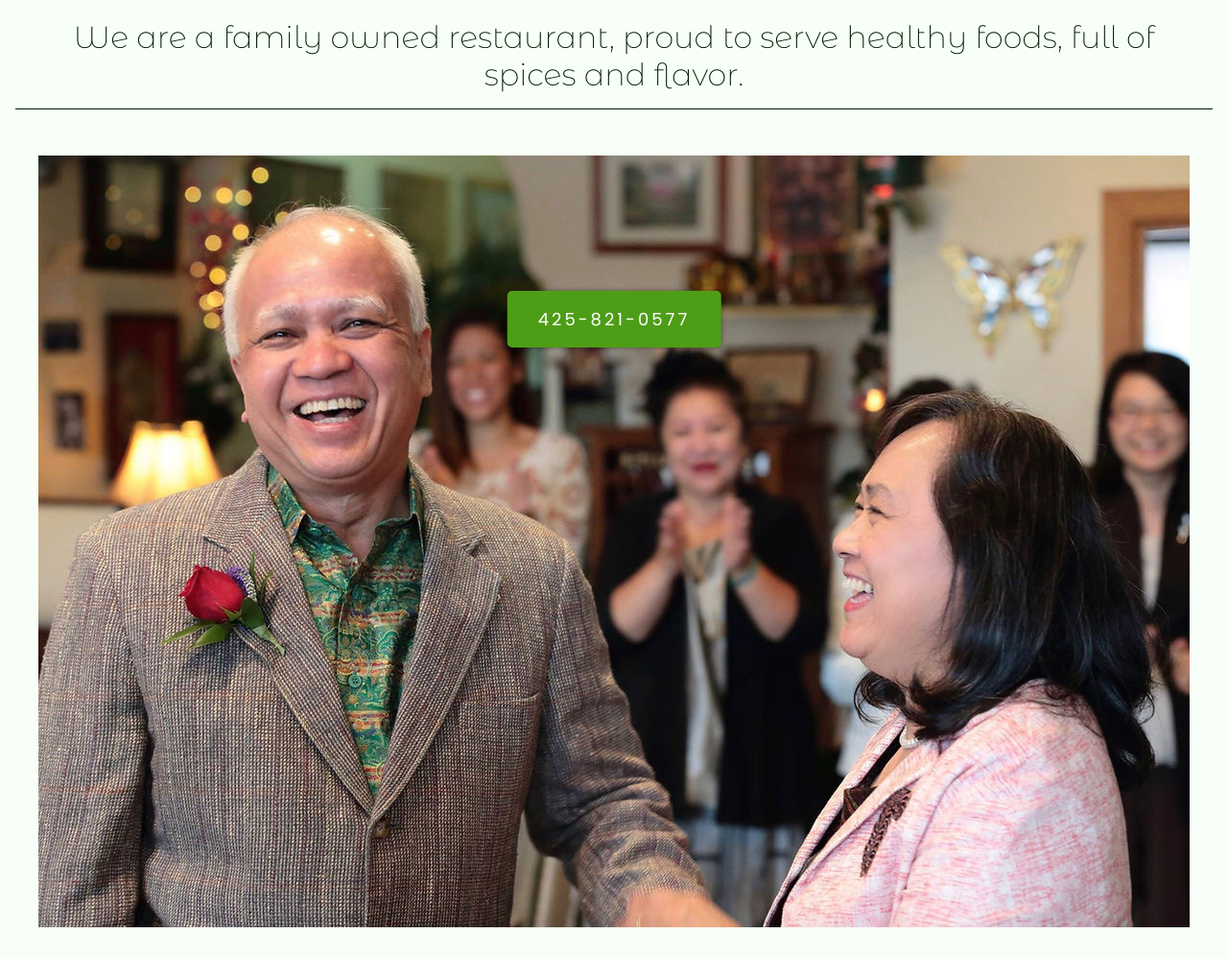
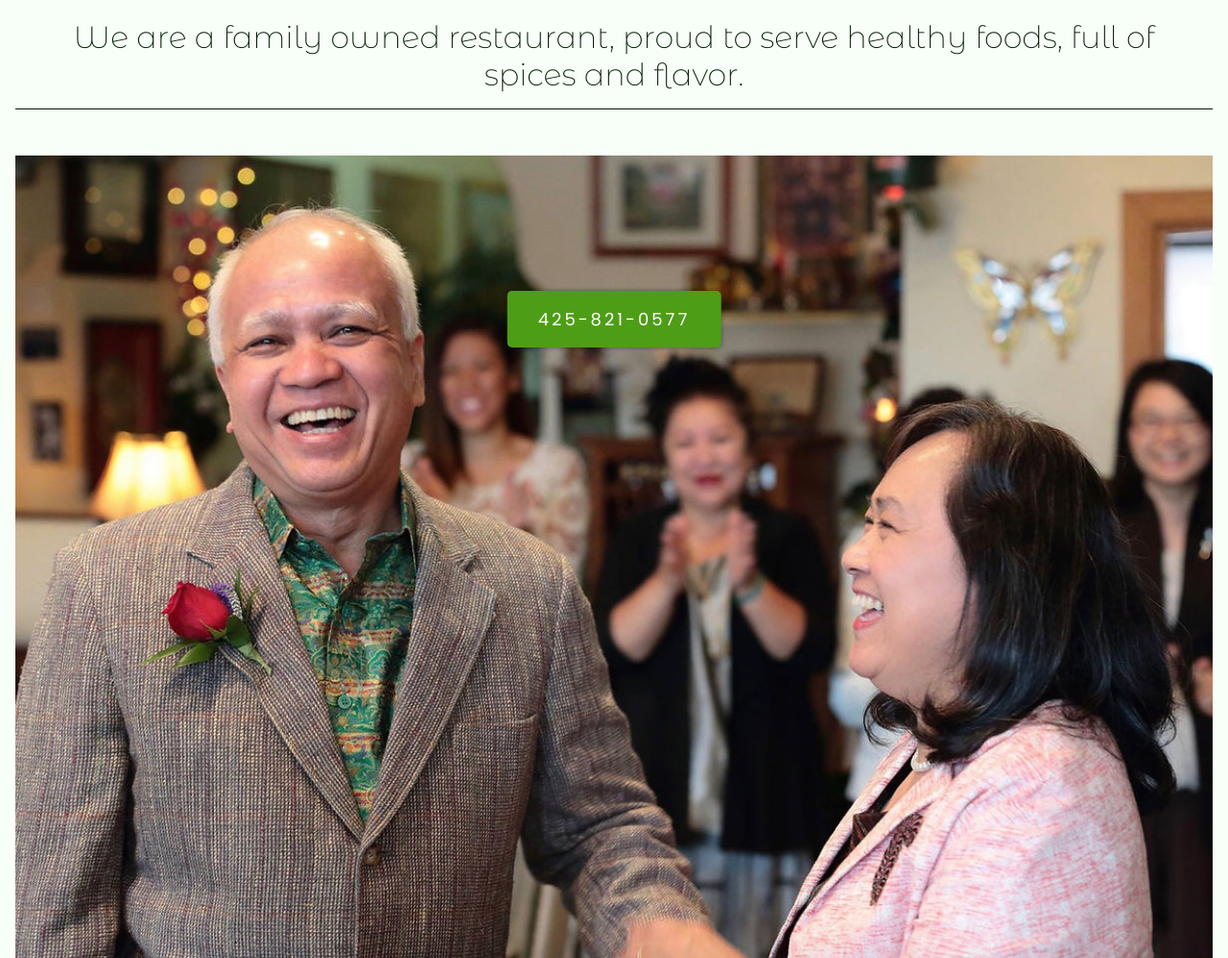
Before and after one commit to PeterBachman100/thumraThai, a plain HTML site: page about.html in a window 1280 px wide. Shown: the part 413-1411 px from the top of the page at 96% size. Drawn offline with Linux system fonts and the light colour scheme; a script that the page names is missing; files whose address does not match are found by name.

Commit message:
Update about.html

```diff
--- a/about.html
+++ b/about.html
@@ -25,7 +25,7 @@
 		<main>
 			<section class="menu-section">
 				<h2>We are a family owned restaurant, proud to serve healthy foods, full of spices and flavor.</h2>
-				<img src="./owners.jpg" />
+				<img style="width:100%;" src="./owners.jpg" />
 				<div>
 					<h3 class="name">Sayompoo and Sopit</h3>
 					<br  />
```
